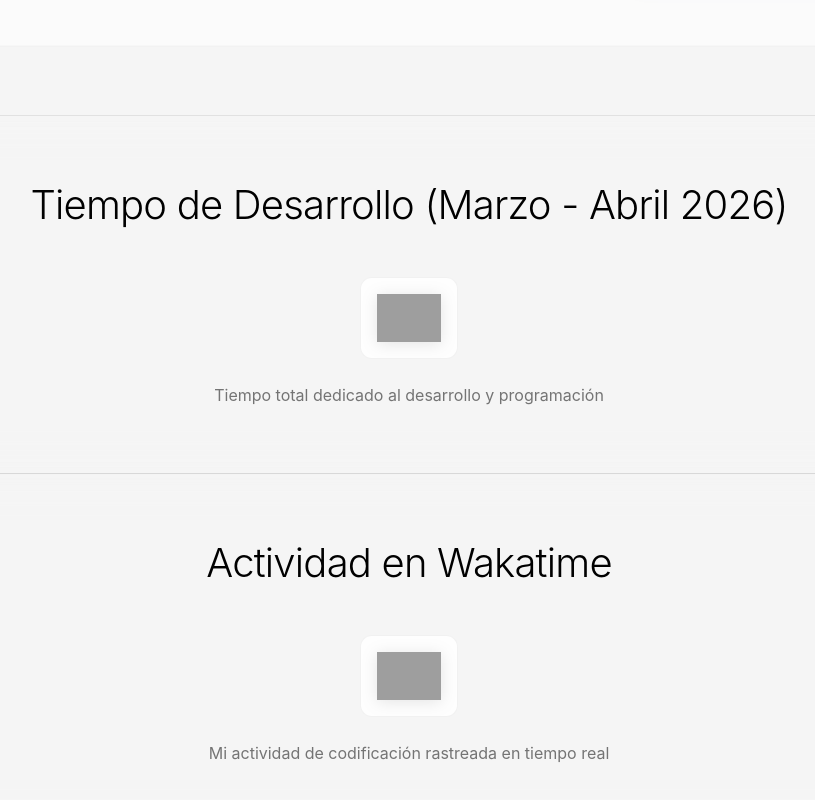
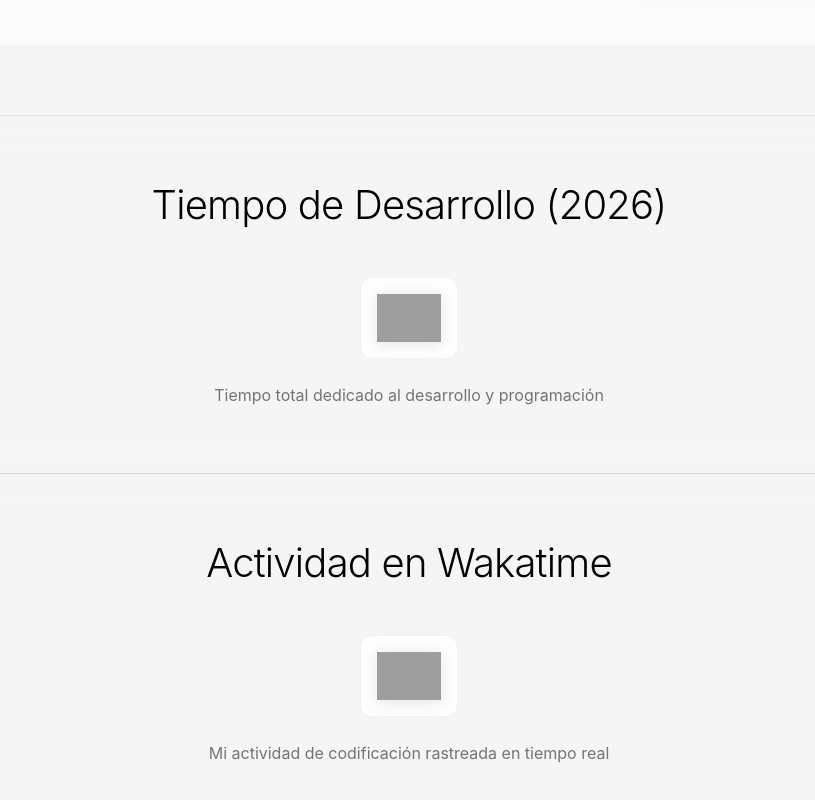
Before and after one commit to Sandoval0315/miportafolio, an Astro site: page / in a window 1280 px wide. Shown: the part 2324-3124 px from the top of the page, without its empty margins (231-1046 px from the left). Built offline with nearby package versions, Linux system fonts and the light colour scheme; Astro itself is replaced by a stand-in of ours; some packages are replaced by stand-ins of ours; grey boxes are pictures that could not be loaded; animation ran at ten frames a second.

Commit message:
cambio tiempo de desarrollo

```diff
--- a/src/components/About.jsx
+++ b/src/components/About.jsx
@@ -437,7 +437,7 @@ export default function About() {
             animate={timeInView ? { opacity: 1, y: 0, rotateX: 0 } : {}}
             transition={{ duration: 0.8, delay: 0.4 }}
           >
-            Tiempo de Desarrollo (Marzo - Abril 2026)
+            Tiempo de Desarrollo (2026)
           </motion.h3>
 
           <motion.div
```
